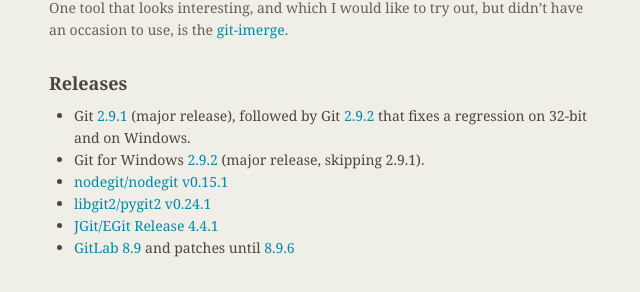
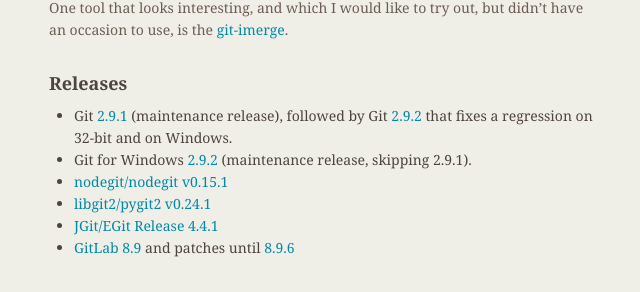
Before and after one commit to git/git.github.io, a Jekyll site: the page built from _posts/2016-07-20-edition-17.markdown, in a window 1280 px wide and 900 px high, scrolled down 5212 px. Shown: the part 154-446 px from the top of the window, without its empty margins (485-1125 px from the left). Built offline with Jekyll 4.4.1, drawn with Linux system fonts in a browser that asks for light colours.

Commit message:
rn-17: fix major/maintenance mistake

```diff
--- a/_posts/2016-07-20-edition-17.markdown
+++ b/_posts/2016-07-20-edition-17.markdown
@@ -286,8 +286,8 @@
 
 ## Releases
 
-* Git [2.9.1](http://article.gmane.org/gmane.linux.kernel/2263540) (major release), followed by Git [2.9.2](http://article.gmane.org/gmane.linux.kernel/2267451) that fixes a regression on 32-bit and on Windows.
-* Git for Windows [2.9.2](http://article.gmane.org/gmane.comp.version-control.git/299684) (major release, skipping 2.9.1).
+* Git [2.9.1](http://article.gmane.org/gmane.linux.kernel/2263540) (maintenance release), followed by Git [2.9.2](http://article.gmane.org/gmane.linux.kernel/2267451) that fixes a regression on 32-bit and on Windows.
+* Git for Windows [2.9.2](http://article.gmane.org/gmane.comp.version-control.git/299684) (maintenance release, skipping 2.9.1).
 * [nodegit/nodegit v0.15.1](https://github.com/nodegit/nodegit/releases/tag/v0.15.1)
 * [libgit2/pygit2 v0.24.1](https://github.com/libgit2/pygit2/releases/tag/v0.24.1)
 * [JGit/EGit Release 4.4.1](http://dev.eclipse.org/mhonarc/lists/jgit-dev/msg03176.html)
```
